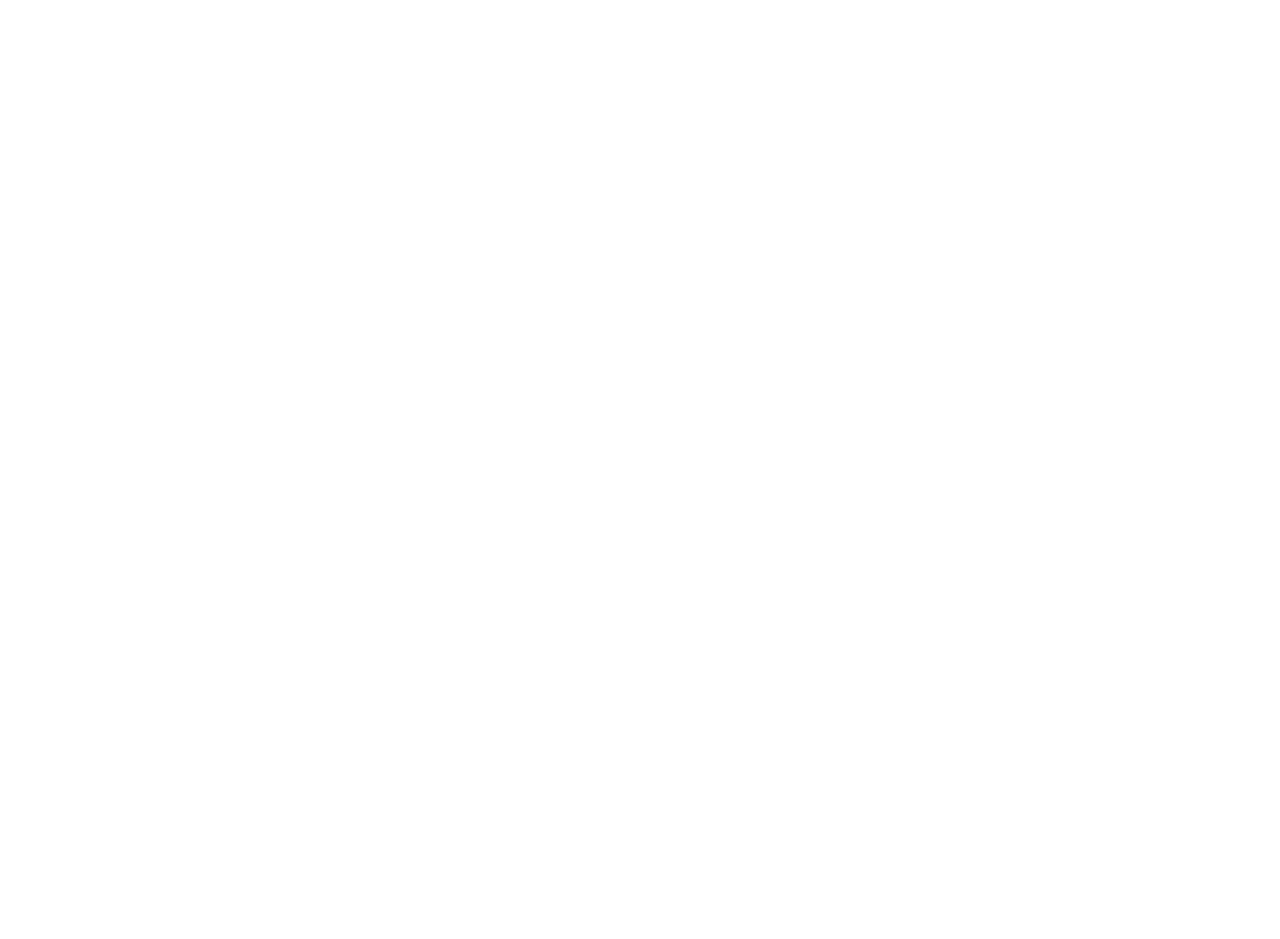
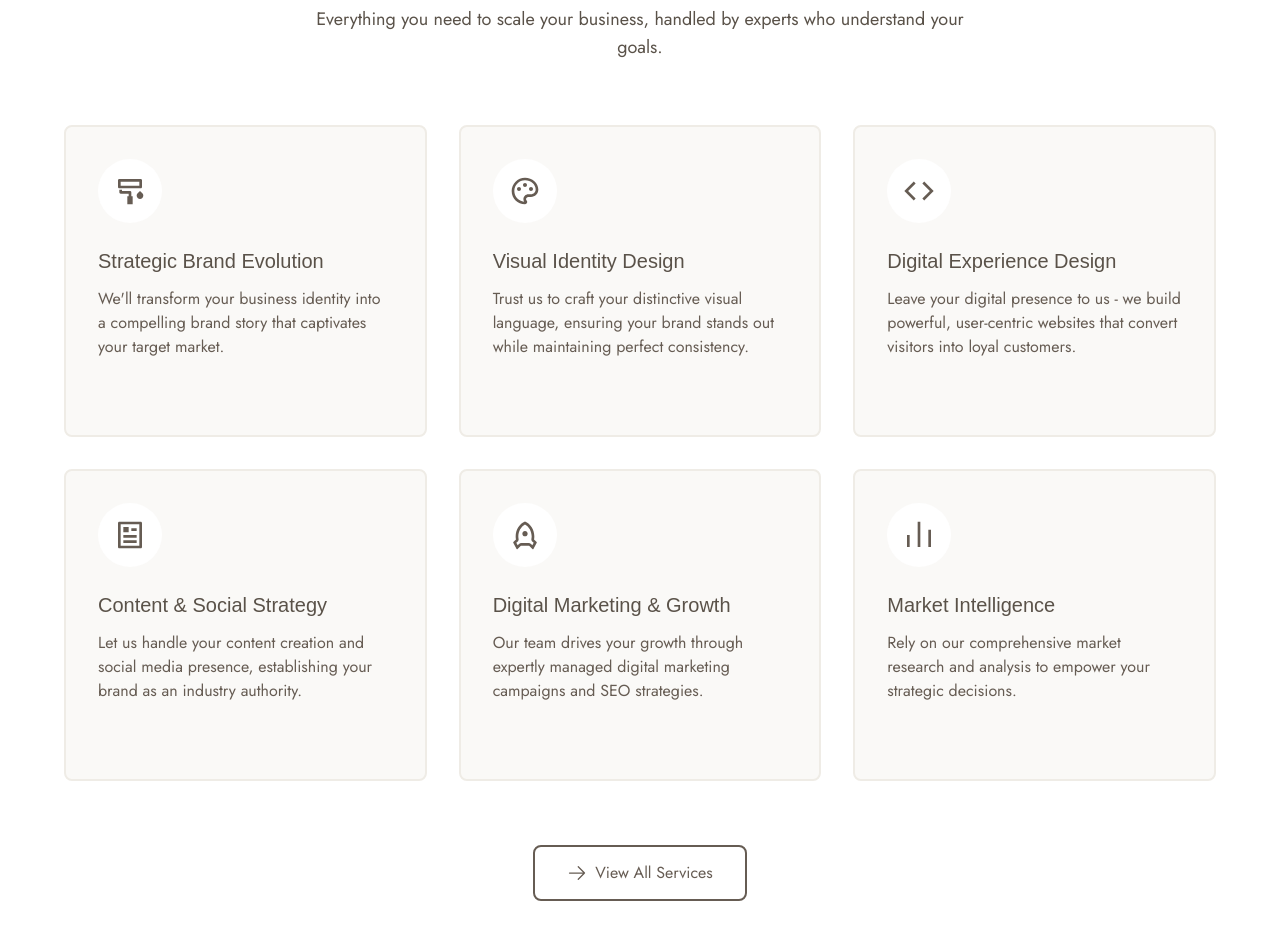
Before and after one commit to Kalikoze/mind-and-metrics-branding, a Next.js app: page / in a window 1280 px wide. Shown: the part 1100-2039 px from the top of the page. Before the commit the page ends 969 px from the top, so only its background shows below. Built offline with nearby package versions, Linux system fonts and the light colour scheme; a web font is replaced by a local one.

Commit message:
Feat: Create services grid section on home page

```diff
--- a/app/page.tsx
+++ b/app/page.tsx
@@ -2,6 +2,7 @@
 
 import Hero from '../components/Hero';
 import IntroSection from '../components/IntroSection';
+import ServicesGrid from '../components/ServicesGrid';
 
 export default function Home() {
   return (
@@ -19,6 +20,7 @@ export default function Home() {
         }}
       />
       <IntroSection />
+      <ServicesGrid />
     </main>
   );
 }
--- /dev/null
+++ b/components/ServicesGrid.tsx
@@ -0,0 +1,121 @@
+import React from 'react';
+import { motion } from 'framer-motion';
+import Link from 'next/link';
+import {
+  RiPaintBrushLine,
+  RiPaletteLine,
+  RiCodeLine,
+  RiArticleLine,
+  RiRocketLine,
+  RiBarChartLine
+} from 'react-icons/ri';
+import { HiOutlineArrowRight } from 'react-icons/hi2';
+
+const services = [
+  {
+    icon: RiPaintBrushLine,
+    title: "Strategic Brand Evolution",
+    description: "We'll transform your business identity into a compelling brand story that captivates your target market."
+  },
+  {
+    icon: RiPaletteLine,
+    title: "Visual Identity Design",
+    description: "Trust us to craft your distinctive visual language, ensuring your brand stands out while maintaining perfect consistency."
+  },
+  {
+    icon: RiCodeLine,
+    title: "Digital Experience Design",
+    description: "Leave your digital presence to us - we build powerful, user-centric websites that convert visitors into loyal customers."
+  },
+  {
+    icon: RiArticleLine,
+    title: "Content & Social Strategy",
+    description: "Let us handle your content creation and social media presence, establishing your brand as an industry authority."
+  },
+  {
+    icon: RiRocketLine,
+    title: "Digital Marketing & Growth",
+    description: "Our team drives your growth through expertly managed digital marketing campaigns and SEO strategies."
+  },
+  {
+    icon: RiBarChartLine,
+    title: "Market Intelligence",
+    description: "Rely on our comprehensive market research and analysis to empower your strategic decisions."
+  }
+];
+
+const ServicesGrid = () => {
+  return (
+    <section className="bg-white py-20">
+      <div className="container mx-auto px-4">
+        <div className="text-center mb-16">
+          <h2 className="text-3xl md:text-4xl font-serif text-secondary-400 mb-4">
+            Comprehensive B2B Solutions
+          </h2>
+          <p className="text-secondary-500 text-lg max-w-2xl mx-auto">
+            Everything you need to scale your business, handled by experts who understand your goals.
+          </p>
+        </div>
+
+        <div className="grid grid-cols-1 md:grid-cols-2 lg:grid-cols-3 gap-8 max-w-6xl mx-auto">
+          {services.map((service, index) => (
+            <motion.div
+              key={index}
+              initial={{ opacity: 0, y: 20 }}
+              whileInView={{ opacity: 1, y: 0 }}
+              viewport={{ once: true }}
+              transition={{ duration: 0.5, delay: index * 0.1 }}
+              className="p-8 rounded-lg bg-neutral-50 hover:bg-white
+                         border-2 border-neutral-200 hover:border-secondary-400
+                         transition-all duration-300 group
+                         hover:shadow-lg hover:-translate-y-1"
+            >
+              <div className="bg-white p-4 rounded-full w-16 h-16 mb-6
+                            flex items-center justify-center
+                            group-hover:bg-secondary-400 transition-colors duration-300">
+                <service.icon className="w-8 h-8 text-secondary-400
+                                      group-hover:text-white transition-colors duration-300" />
+              </div>
+
+              <h3 className="text-xl font-serif text-secondary-500 mb-3 group-hover:text-secondary-400
+                           transition-colors duration-300">
+                {service.title}
+              </h3>
+
+              <p className="text-secondary-400 font-sans mb-6">
+                {service.description}
+              </p>
+
+              <Link
+                href={`/services#${service.title.toLowerCase().replace(/\s+/g, '-')}`}
+                className="text-secondary-400 font-medium text-sm flex items-center
+                         opacity-0 group-hover:opacity-100 transition-opacity duration-300"
+              >
+                Learn More
+                <svg className="w-4 h-4 ml-2 group-hover:translate-x-1 transition-transform duration-300"
+                     fill="none" viewBox="0 0 24 24" stroke="currentColor">
+                  <path strokeLinecap="round" strokeLinejoin="round" strokeWidth={2} d="M9 5l7 7-7 7" />
+                </svg>
+              </Link>
+            </motion.div>
+          ))}
+        </div>
+
+        <div className="text-center mt-16">
+          <Link
+            href="/services"
+            className="font-sans px-8 py-3.5 border-2 border-secondary-400 text-secondary-400
+                     rounded-lg flex items-center space-x-2 inline-flex
+                     transition-all duration-200
+                     hover:bg-secondary-400 hover:text-white hover:scale-105"
+          >
+            <HiOutlineArrowRight className="w-5 h-5" />
+            <span className="font-medium">View All Services</span>
+          </Link>
+        </div>
+      </div>
+    </section>
+  );
+};
+
+export default ServicesGrid;
```
